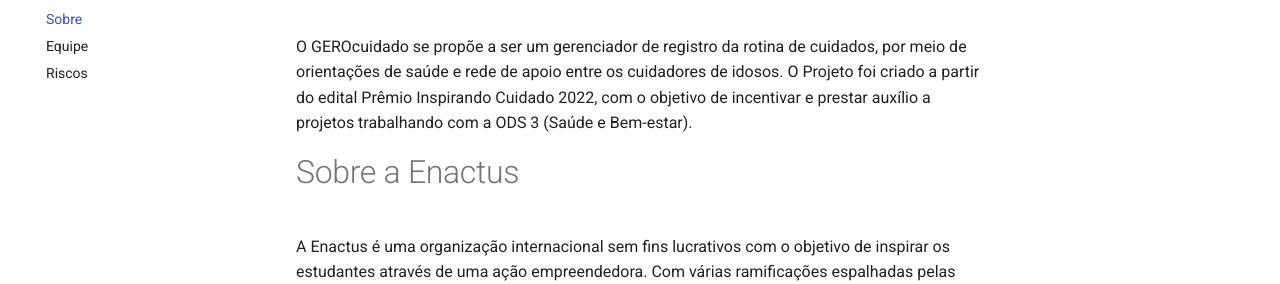
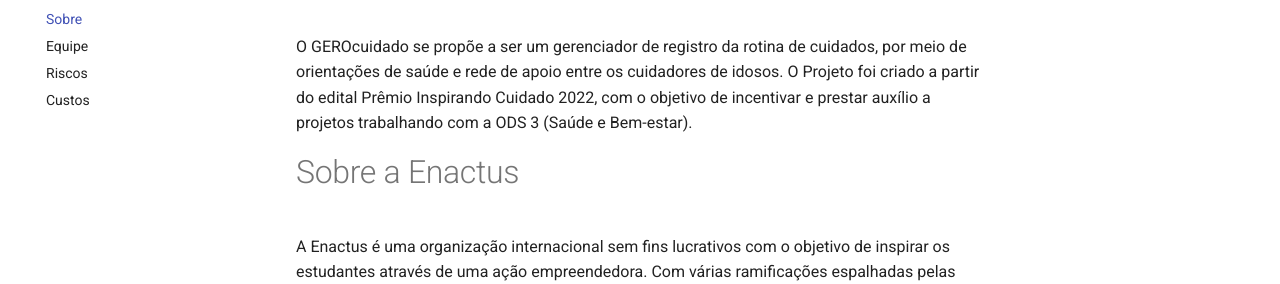
Before and after one commit to fga-eps-mds/2024-2-GEROcuidado-Docs, an MkDocs documentation site: the page built from docs/sobre.md, in a window 1280 px wide. Shown: the part 146-430 px from the top of the page. Built offline with MkDocs 1.6.1 and Material for MkDocs 9.7.7, drawn with Linux system fonts in a browser that asks for light colours.

Commit message:
documentando

```diff
--- a/mkdocs.yml
+++ b/mkdocs.yml
@@ -6,3 +6,4 @@
   - Sobre: sobre.md
   - Equipe: equipe.md
   - Riscos: Gerenciamento-riscos.md
+  - Custos: custos.md
```
Also changed, not shown: docs/exemplo.md (added).
